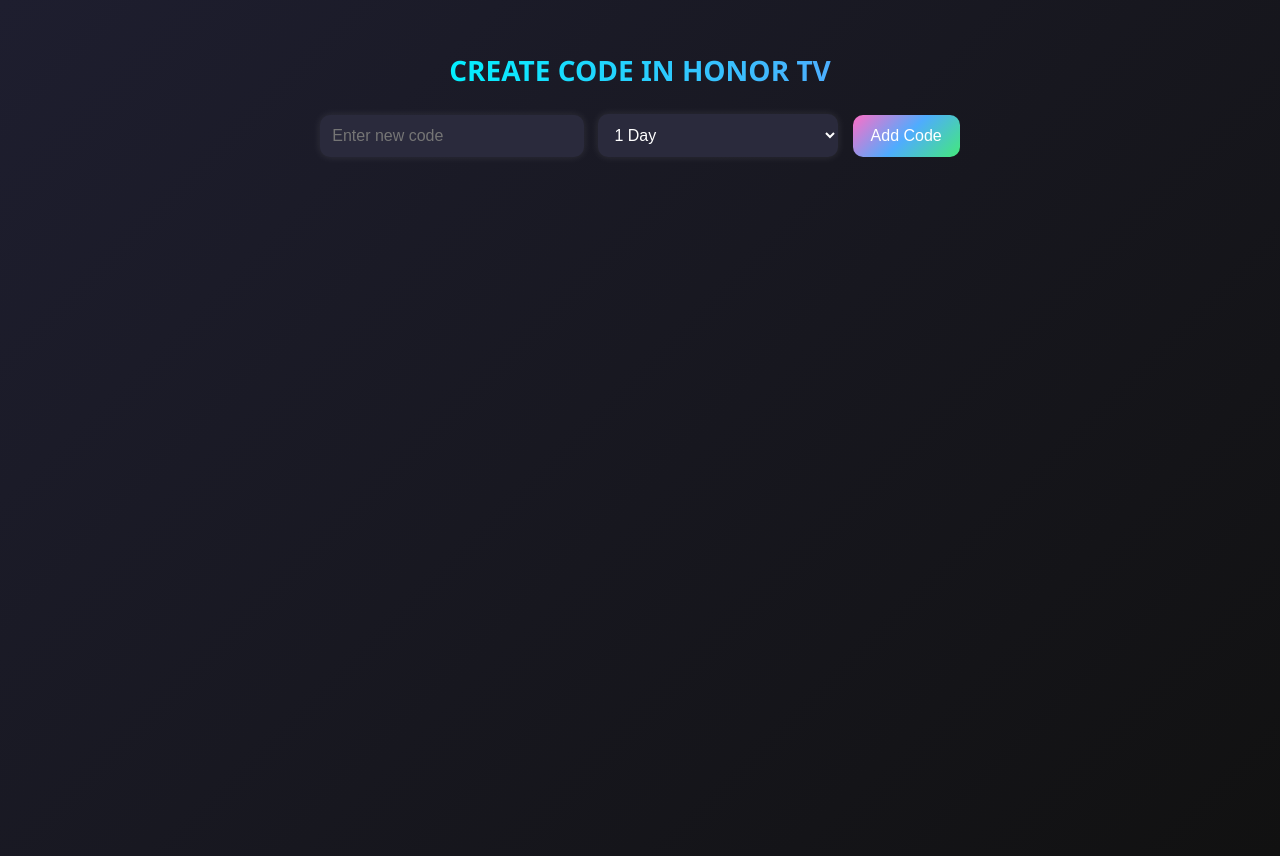
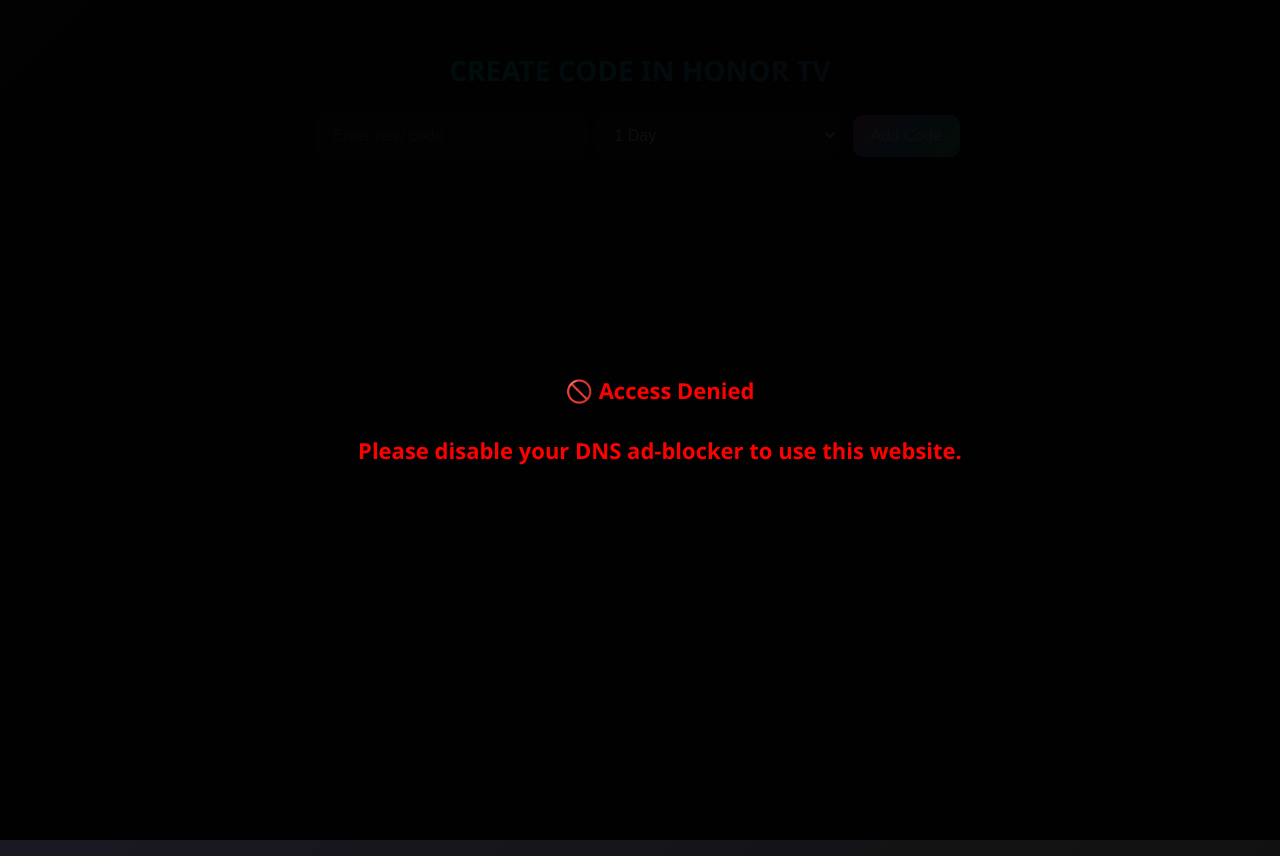
Before and after one commit to saver-grand/mpc, a website: page index.html in a window 1280 px wide. Drawn offline with Linux system fonts and the light colour scheme.

Commit message:
Update index.html

```diff
--- a/index.html
+++ b/index.html
@@ -63,6 +63,23 @@
       font-weight: bold;
       font-size: 15px;
     }
+
+    /* Adblock overlay */
+    #adblock-overlay {
+      position: fixed;
+      top: 0; left: 0;
+      width: 100%; height: 100%;
+      background: rgba(0,0,0,0.95);
+      display: none;
+      justify-content: center;
+      align-items: center;
+      color: red;
+      font-size: 22px;
+      font-weight: bold;
+      z-index: 9999;
+      text-align: center;
+      padding: 20px;
+    }
   </style>
 </head>
 <body>
@@ -73,6 +90,11 @@
   </select>
   <button id="createBtn">Add Code</button>
   <div id="message"></div>
+
+  <div id="adblock-overlay">
+    🚫 Access Denied <br><br>
+    Please disable your DNS ad-blocker to use this website.
+  </div>
 
   <!-- Firebase Script -->
   <script type="module">
@@ -89,7 +111,7 @@
       apiKey: "AIzaSyBFTwwwFdPdWkMBLuPgp4X4eISjq1G_I5k",
       authDomain: "honor-tv.firebaseapp.com",
       projectId: "honor-tv",
-      storageBucket: "honor-tv.firebasestorage.app",
+      storageBucket: "honor-tv.appspot.com",
       messagingSenderId: "558886563379",
       appId: "1:558886563379:web:c4baa6df86210da2737d46"
     };
@@ -143,5 +165,24 @@
       if (e.key === "Enter") createCode();
     });
   </script>
+
+  <!-- Better Adblock DNS Detection -->
+  <script>
+    function detectAdblockDNS() {
+      return new Promise((resolve) => {
+        let testScript = document.createElement("script");
+        testScript.src = "https://pagead2.googlesyndication.com/pagead/js/adsbygoogle.js";
+        testScript.onerror = () => resolve(true);   // blocked
+        testScript.onload = () => resolve(false);   // allowed
+        document.body.appendChild(testScript);
+      });
+    }
+
+    detectAdblockDNS().then(blocked => {
+      if (blocked) {
+        document.getElementById("adblock-overlay").style.display = "flex";
+      }
+    });
+  </script>
 </body>
 </html>
```
